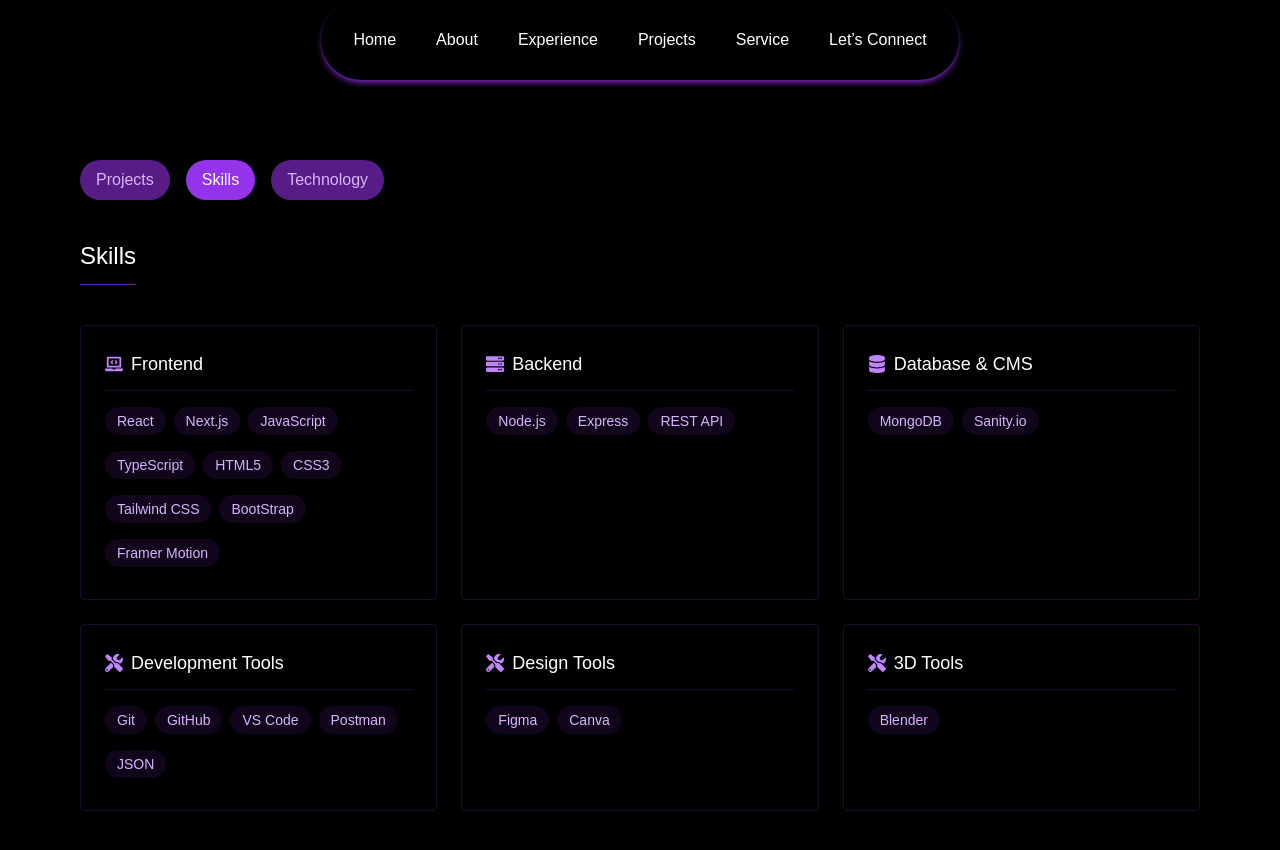
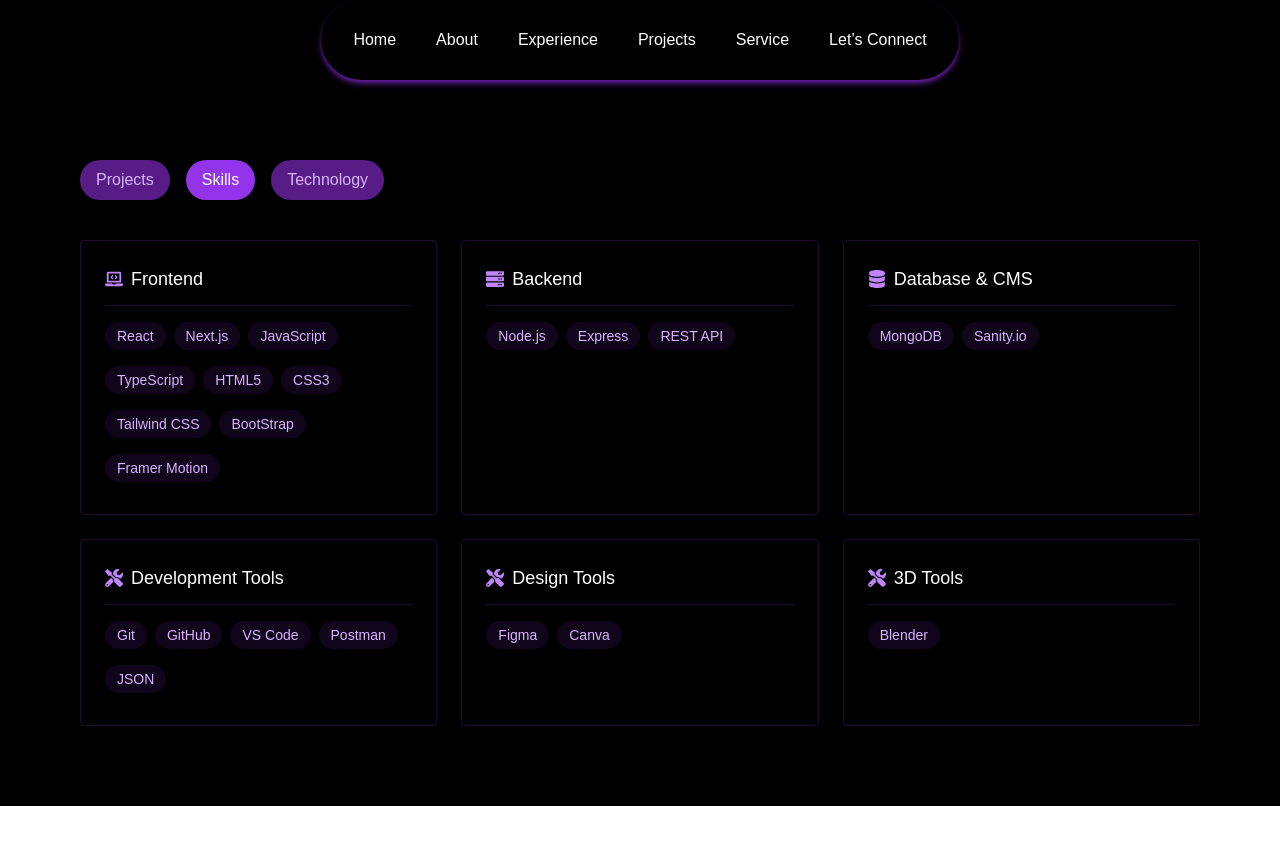
Before and after one commit to Vaibhavii3/Vaibhavi-portfolio, a Next.js app: page /projects in a window 1280 px wide. Both pictures are taken after a click on the button "Skills". Shown: the top 850 px of the page. After the commit the page ends 806 px from the top, so only its background shows below. Built offline with nearby package versions, Linux system fonts and the light colour scheme.

Commit message:
filtered

```diff
--- a/src/app/projects/page.jsx
+++ b/src/app/projects/page.jsx
@@ -1,122 +1,44 @@
 "use client";
 
+import { useState } from "react";
+import { motion, AnimatePresence } from "framer-motion";
 import Navbar from "@/components/Navbar";
-import { FaGithub, FaExternalLinkAlt, FaCode, FaServer, FaDatabase, FaTools, FaRocket, FaBrain, FaLaptopCode, FaMobile } from "react-icons/fa";
-import { useState } from "react";
-import { projects, skillCategories } from "@/data/projectsData"
-import { motion, AnimatePresence } from "framer-motion"
+import { FaGithub, FaExternalLinkAlt, FaRocket } from "react-icons/fa";
+import { projects, skillCategories } from "@/data/projectsData";
+
+const tabs = ["Projects", "Skills", "Technology"];
+
+const fadeVariants = {
+  initial: { opacity: 0, y: 20 },
+  animate: { opacity: 1, y: 0 },
+  exit: { opacity: 0, y: -20 },
+};
 
 export default function Projects() {
-
   const [activeTab, setActiveTab] = useState("Projects");
   const [selectedTech, setSelectedTech] = useState(null);
 
-  const tabs = ["Projects", "Skills", "Technology"];
-
   const handleTabClick = (tab) => {
     setActiveTab(tab);
+    setSelectedTech(null); // Reset technology filter when switching tabs
   };
 
-//   return (
-
-//     <div className="bg-black min-h-screen text-white overflow-x-hidden">
-//       <Navbar />
-
-//       <div className="m-10 sm:m-20">
-//         {/* Projects Section */}
-//         <section>
-//           <h1 className="text-2xl font-light border-b border-purple-800 pb-3 mb-10 inline-block">
-//             Projects
-//           </h1>
-
-//           <div className="grid grid-cols-1 md:grid-cols-2 gap-6 mb-16">
-//             {projects.map((project, index) => (
-//               <div
-//                 key={index}
-//                 className="border border-purple-800/30 rounded p-6 hover:border-purple-400 transition-colors duration-300"
-//               >
-//                 <h2 className="text-lg font-light pb-3 flex items-center gap-2 border-b border-purple-800/30">
-//                   <FaRocket className="text-purple-400" /> {project.title}
-//                 </h2>
-
-//                 <p className="mt-4 text-gray-300 font-light leading-relaxed">
-//                   {project.description}
-//                 </p>
-
-//                 <div className="mt-4 flex flex-wrap gap-2">
-//                   {project.technologies.map((tech, idx) => (
-//                     <span key={idx} className="text-xs bg-purple-900/30 text-purple-300 px-2 py-1 rounded">
-//                       {tech}
-//                     </span>
-//                   ))}
-//                 </div>
-
-//                 <div className="mt-6 flex gap-4">
-//                   <a
-//                     href={project.githubLink}
-//                     target="_blank"
-//                     rel="noopener noreferrer"
-//                     className="flex items-center gap-1 text-purple-400 hover:text-purple-300 transition-colors"
-//                   >
-//                     <FaGithub /> Code
-//                   </a>
-//                   <a
-//                     href={project.liveLink}
-//                     target="_blank"
-//                     rel="noopener noreferrer"
-//                     className="flex items-center gap-1 text-purple-400 hover:text-purple-300 transition-colors"
-//                   >
-//                     <FaExternalLinkAlt /> Live Demo
-//                   </a>
-//                 </div>
-//               </div>
-//             ))}
-//           </div>
-//         </section>
-
-//         {/* Skills Section */}
-//         <section>
-//           <h1 className="text-2xl font-light border-b border-purple-800 pb-3 mb-10 inline-block">
-//             Skills
-//           </h1>
-
-//           <div className="grid grid-cols-1 md:grid-cols-2 lg:grid-cols-3 gap-6">
-//             {skillCategories.map((category, index) => (
-//               <div
-//                 key={index}
-//                 className="border border-purple-800/30 rounded p-6 hover:border-purple-400 transition-colors duration-300"
-//               >
-//                 <h2 className="text-lg font-light pb-3 flex items-center gap-2 border-b border-purple-800/30">
-//                   {category.icon} {category.name}
-//                 </h2>
-
-//                 <div className="mt-4 flex flex-wrap gap-2">
-//                   {category.skills.map((skill, idx) => (
-//                     <span key={idx} className="bg-purple-900/20 text-purple-300 px-3 py-1 rounded-full text-sm mb-2">
-//                       {skill}
-//                     </span>
-//                   ))}
-//                 </div>
-//               </div>
-//             ))}
-//           </div>
-//         </section>
-//       </div>
-//     </div>
-//   );
-// }
+  const filteredProjects = selectedTech
+    ? projects.filter((p) => p.technologies.includes(selectedTech))
+    : projects;
 
   return (
     <div className="bg-black min-h-screen text-white overflow-x-hidden">
       <Navbar />
 
       <div className="m-10 sm:m-20">
-      {/* Toggle Buttons */}
+        {/* Tabs */}
         <div className="flex gap-4 mb-10">
           {tabs.map((tab) => (
             <button
               key={tab}
               onClick={() => handleTabClick(tab)}
+              aria-pressed={activeTab === tab}
               className={`px-4 py-2 rounded-full ${
                 activeTab === tab
                   ? "bg-purple-600 text-white"
@@ -128,35 +50,94 @@
           ))}
         </div>
 
-      {/* Content based on selected tab */}
+        {/* Content */}
         <AnimatePresence mode="wait">
           {activeTab === "Projects" && (
-
-        <section>
-          <h1 className="text-2xl font-light border-b border-purple-800 pb-3 mb-10 inline-block">
-            Projects
-          </h1>
-
             <motion.div
               key="projects"
-              initial={{ opacity: 0, y: 20 }}
-              animate={{ opacity: 1, y: 0 }}
-              exit={{ opacity: 0, y: -20 }}
-              transition={{ duration: 0.5 }}
-              className="grid grid-cols-1 md:grid-cols-1 gap-6"
+              variants={fadeVariants}
+              initial="initial"
+              animate="animate"
+              exit="exit"
+              className="grid grid-cols-1 md:grid-cols-2 gap-6"
             >
-          <div className="grid grid-cols-1 md:grid-cols-2 gap-6 mb-16">
               {projects.map((project, index) => (
-              <div
-                key={index}
-                className="border border-purple-800/30 rounded p-6 hover:border-purple-400 transition-colors duration-300"
+                <ProjectCard key={index} project={project} />
+              ))}
+            </motion.div>
+          )}
+
+          {activeTab === "Skills" && (
+            <motion.div
+              key="skills"
+              variants={fadeVariants}
+              initial="initial"
+              animate="animate"
+              exit="exit"
+              className="grid grid-cols-1 md:grid-cols-2 lg:grid-cols-3 gap-6"
             >
+              {skillCategories.map((category, index) => (
+                <SkillCard key={index} category={category} />
+              ))}
+            </motion.div>
+          )}
+
+          {activeTab === "Technology" && (
+            <motion.div
+              key="technology"
+              variants={fadeVariants}
+              initial="initial"
+              animate="animate"
+              exit="exit"
+            >
+              {/* Technology Buttons */}
+              <div className="flex flex-wrap justify-center gap-3 mb-10">
+                {Array.from(new Set(projects.flatMap((p) => p.technologies))).map((tech) => (
+                  <button
+                    key={tech}
+                    onClick={() => setSelectedTech(tech)}
+                    className={`px-4 py-2 rounded-full border ${
+                      selectedTech === tech
+                        ? "border-purple-400 bg-purple-900/30"
+                        : "border-purple-800"
+                    } hover:border-purple-400 transition-all duration-300 text-sm`}
+                  >
+                    {tech}
+                  </button>
+                ))}
+                <button
+                  onClick={() => setSelectedTech(null)}
+                  className={`px-4 py-2 rounded-full border ${
+                    selectedTech === null
+                      ? "border-purple-400 bg-purple-900/30"
+                      : "border-purple-800"
+                  } hover:border-purple-400 transition-all duration-300 text-sm`}
+                >
+                  All
+                </button>
+              </div>
+
+              {/* Filtered Projects */}
+              <div className="grid grid-cols-1 md:grid-cols-2 gap-6">
+                {filteredProjects.map((project, index) => (
+                  <ProjectCard key={index} project={project} />
+                ))}
+              </div>
+            </motion.div>
+          )}
+        </AnimatePresence>
+      </div>
+    </div>
+  );
+}
+
+// Reusable components
+const ProjectCard = ({ project }) => (
+  <div className="border border-purple-800/30 rounded p-6 hover:border-purple-400 transition-colors duration-300">
     <h2 className="text-lg font-light pb-3 flex items-center gap-2 border-b border-purple-800/30">
       <FaRocket className="text-purple-400" /> {project.title}
     </h2>
-                <p className="mt-4 text-gray-300 font-light leading-relaxed">
-                  {project.description}
-                </p>
+    <p className="mt-4 text-gray-300 font-light leading-relaxed">{project.description}</p>
     <div className="mt-4 flex flex-wrap gap-2">
       {project.technologies.map((tech, idx) => (
         <span
@@ -188,32 +169,10 @@
       )}
     </div>
   </div>
-            ))}
-          </div>
-            </motion.div>
-        </section>
-      )}
+);
 
-      {activeTab === "Skills" && (
-        <section>
-          <h1 className="text-2xl font-light border-b border-purple-800 pb-3 mb-10 inline-block">
-            Skills
-          </h1>
-
-          <motion.div
-              key="skills"
-              initial={{ opacity: 0, y: 20 }}
-              animate={{ opacity: 1, y: 0 }}
-              exit={{ opacity: 0, y: -20 }}
-              transition={{ duration: 0.5 }}
-              className="grid grid-cols-1 md:grid-cols-2 lg:grid-cols-1 gap-6"
-            >
-          <div className="grid grid-cols-1 md:grid-cols-2 lg:grid-cols-3 gap-6">
-            {skillCategories.map((category, index) => (
-              <div
-                key={index}
-                className="border border-purple-800/30 rounded p-6 hover:border-purple-400 transition-colors duration-300"
-              >
+const SkillCard = ({ category }) => (
+  <div className="border border-purple-800/30 rounded p-6 hover:border-purple-400 transition-colors duration-300">
     <h2 className="text-lg font-light pb-3 flex items-center gap-2 border-b border-purple-800/30">
       {category.icon} {category.name}
     </h2>
@@ -228,65 +187,4 @@
       ))}
     </div>
   </div>
-            ))}
-          </div>
-            </motion.div>
-        </section>
-      )}
-
-      {activeTab === "Technology" && (
-        <section>
-          <h1 className="text-2xl font-light border-b border-purple-800 pb-3 mb-10 inline-block">
-            Technology wise Projects
-          </h1>
-
-          <motion.div
-              key="technology"
-              initial={{ opacity: 0, y: 20 }}
-              animate={{ opacity: 1, y: 0 }}
-              exit={{ opacity: 0, y: -20 }}
-              transition={{ duration: 0.5 }}
-            >
-
-            {/* select Technology  */}
-
-          <div className="grid grid-cols-1 md:grid-cols-2 gap-6 mb-16">
-            {/* Show all technologies available */}
-            {Array.from(
-              new Set(projects.flatMap((project) => project.technologies))
-            ).map((tech, index) => (
-              <div
-                key={index}
-                className="border border-purple-800/30 rounded p-6 hover:border-purple-400 transition-colors duration-300"
-              >
-                <h2 className="text-lg font-light pb-3 flex items-center gap-2 border-b border-purple-800/30">
-                  {tech}
-                </h2>
-                <div className="mt-4 flex flex-col gap-2">
-                  {projects
-                    .filter((project) => project.technologies.includes(tech))
-                    .map((filteredProject, idx) => (
-                      <div key={idx} className="flex flex-col gap-1">
-                        <span className="text-purple-300">{filteredProject.title}</span>
-                        <a
-                          href={filteredProject.liveLink}
-                          target="_blank"
-                          rel="noopener noreferrer"
-                          className="text-xs text-purple-400 underline"
-                        >
-                          {filteredProject.liveLink ? "Live" : ""}
-                        </a>
-                      </div>
-                    ))}
-                </div>
-              </div>
-            ))}
-          </div>
-            </motion.div>
-        </section>
-      )}
-      </AnimatePresence>
-    </div>
-  </div>
 );
-}
--- a/src/data/projectsData.js
+++ b/src/data/projectsData.js
@@ -50,7 +50,6 @@
       githubLink: "https://github.com/Vaibhavii3/sanatan-api.git",
       liveLink: "https://sanatan-api-sepia.vercel.app/"
     }
-
   ];
 
 export const skillCategories = [
```
Lines whose indentation alone changed are shown as unchanged.
